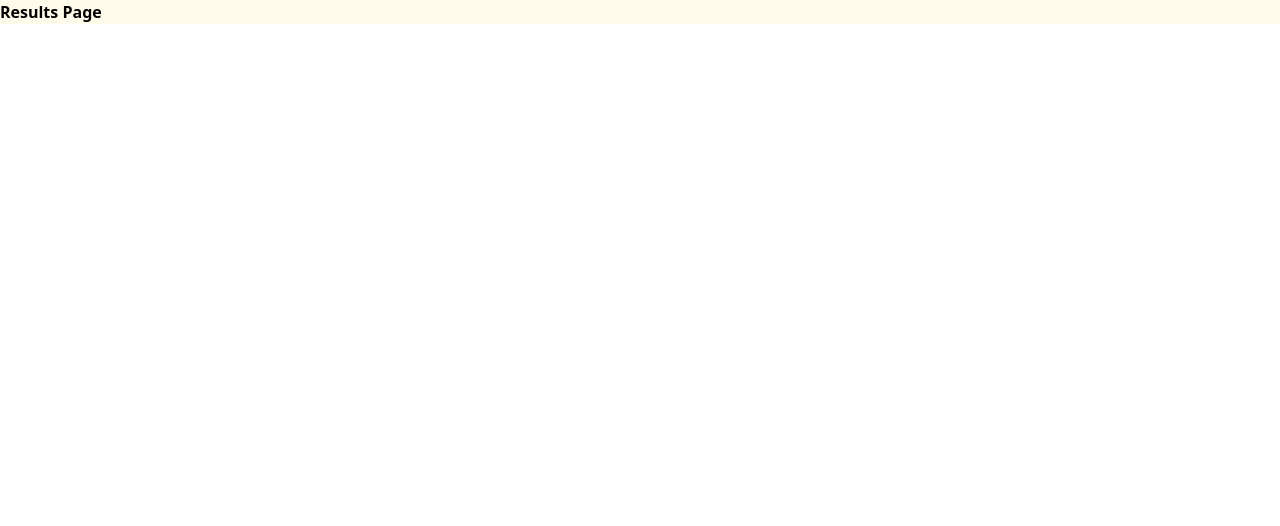
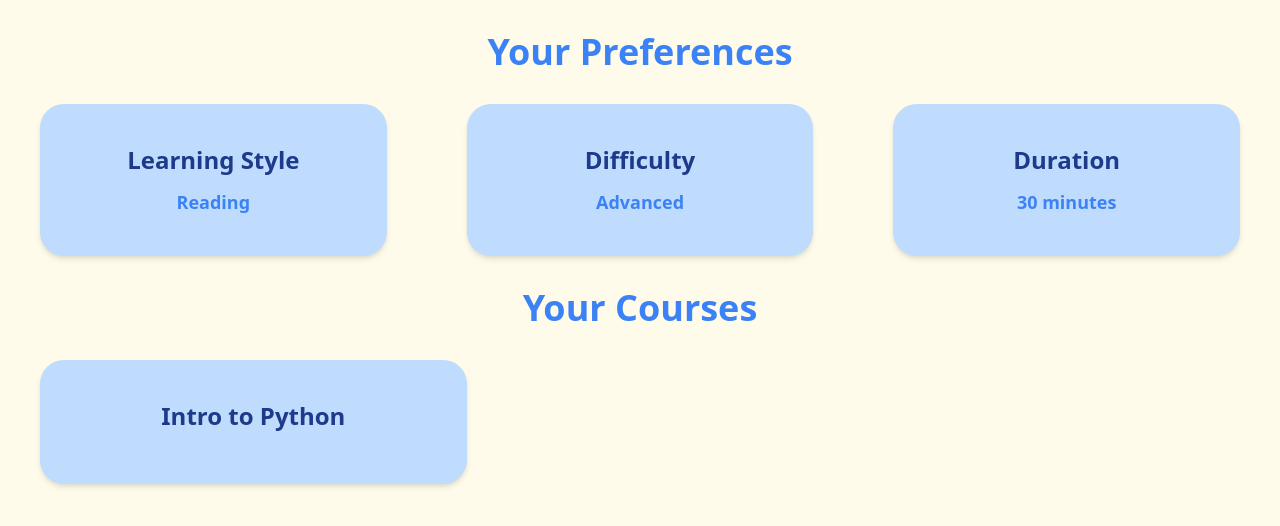
Before and after one commit to MLH-Fellowship/FreeCourseX, a React (Create React App) app: page /results in a window 1280 px wide. Shown: the top 526 px of the page. Built offline with nearby package versions, Linux system fonts and the light colour scheme.

Commit message:
hard code results page

```diff
--- /dev/null
+++ b/src/components/CoursesCard.js
@@ -0,0 +1,15 @@
+import React, { Component } from 'react';
+import "tailwindcss/tailwind.css"
+
+class CoursesCard extends Component {
+    render() {
+        return (
+            <div className="w-1/3 bg-blue-200 p-10 mx-10 text-center rounded-3xl hover:bg-blue-100 shadow-md">
+                <h1 className="font-black text-blue-900 text-2xl mb-3"><a href={this.props.courselink}>{this.props.coursetitle}</a></h1>
+                <h3 className="text-blue-500 font-semibold text-lg"></h3>
+            </div>
+        )
+    }
+}
+
+export default CoursesCard;
--- /dev/null
+++ b/src/components/PreferenceCard.js
@@ -0,0 +1,15 @@
+import React, { Component } from 'react';
+import "tailwindcss/tailwind.css"
+
+class PreferenceCard extends Component {
+    render() {
+        return (
+            <div className="w-1/3 bg-blue-200 p-10 mx-10 text-center rounded-3xl hover:bg-blue-100 shadow-md">
+                <h1 className="font-black text-blue-900 text-2xl mb-3">{this.props.preferencetitle}</h1>
+                <h3 className="text-blue-500 font-semibold text-lg">{this.props.selection}</h3>
+            </div>
+        )
+    }
+}
+
+export default PreferenceCard;
--- a/src/pages/Results.js
+++ b/src/pages/Results.js
@@ -1,11 +1,30 @@
 import React from 'react';
-import "tailwindcss/tailwind.css"
+import "tailwindcss/tailwind.css";
 import { Link } from 'react-router-dom';
+import PreferenceCard from "../components/PreferenceCard";
+import CoursesCard from "../components/CoursesCard";
 
 function Results() {
     return (
-        <div className="h-full bg-yellow-50">
-            <h1 className="font-black blue-500">Results Page</h1>
+        <div className="h-screen bg-yellow-50">
+            <h1 className="font-black text-blue-500 text-center text-4xl p-8">Your Preferences</h1>
+            <div className="flex flex-row content-between">
+                <PreferenceCard
+                    preferencetitle="Learning Style"
+                    selection="Reading" />
+                <PreferenceCard
+                    preferencetitle="Difficulty"
+                    selection="Advanced" />
+                <PreferenceCard
+                    preferencetitle="Duration"
+                    selection="30 minutes" />
+            </div>
+            <h1 className="font-black text-blue-500 text-center text-4xl p-8">Your Courses</h1>
+            <div>
+                <CoursesCard
+                    coursetitle="Intro to Python"
+                    courselink="#" />
+            </div>
         </div >
     );
 }
```
Also changed, not shown: 1 other file (tests, documents, lock files or other folders).
